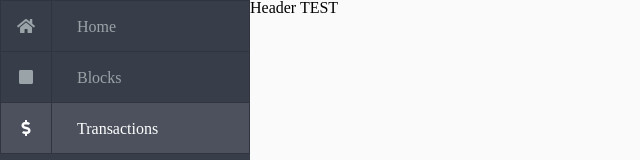
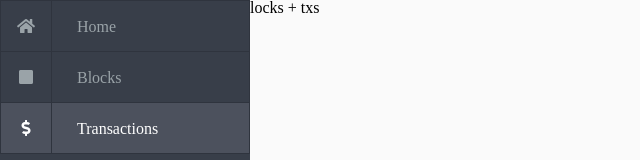
Before and after one commit to jungpaeng/bitcoin.explorer, a React (Create React App) app: page /transactions in a window 1280 px wide. Shown: the top 160 px of the page, without its empty margins (0-640 px from the left). Built offline with nearby package versions, Linux system fonts and the light colour scheme; what typography would draw is missing.

Commit message:
:sparkles: Add Routes at App Component

```diff
--- a/src/Components/App/AppPresenter.tsx
+++ b/src/Components/App/AppPresenter.tsx
@@ -1,7 +1,10 @@
 import React, { FC } from 'react';
-import { BrowserRouter } from 'react-router-dom';
+import { BrowserRouter, Route, Switch } from 'react-router-dom';
 import styled from 'styled-components';
 import Header from '../Header';
+import Blocks from '../Routes/Blocks';
+import Home from '../Routes/Home';
+import Transactions from '../Routes/Transactions';
 
 const AppContainer = styled.div`
   background-color: #fafafa;
@@ -12,7 +15,23 @@ const AppPresenter: FC = () => (
   <BrowserRouter>
     <AppContainer>
       <Header>
-        <h1>Header TEST</h1>
+        <Switch>
+          <Route
+            exact={true}
+            path={'/'}
+            component={Home}
+          />
+          <Route
+            exact={true}
+            path={'/blocks'}
+            component={Blocks}
+          />
+          <Route
+            exact={true}
+            path={'/transactions'}
+            component={Transactions}
+          />
+        </Switch>
       </Header>
     </AppContainer>
   </BrowserRouter>
```
